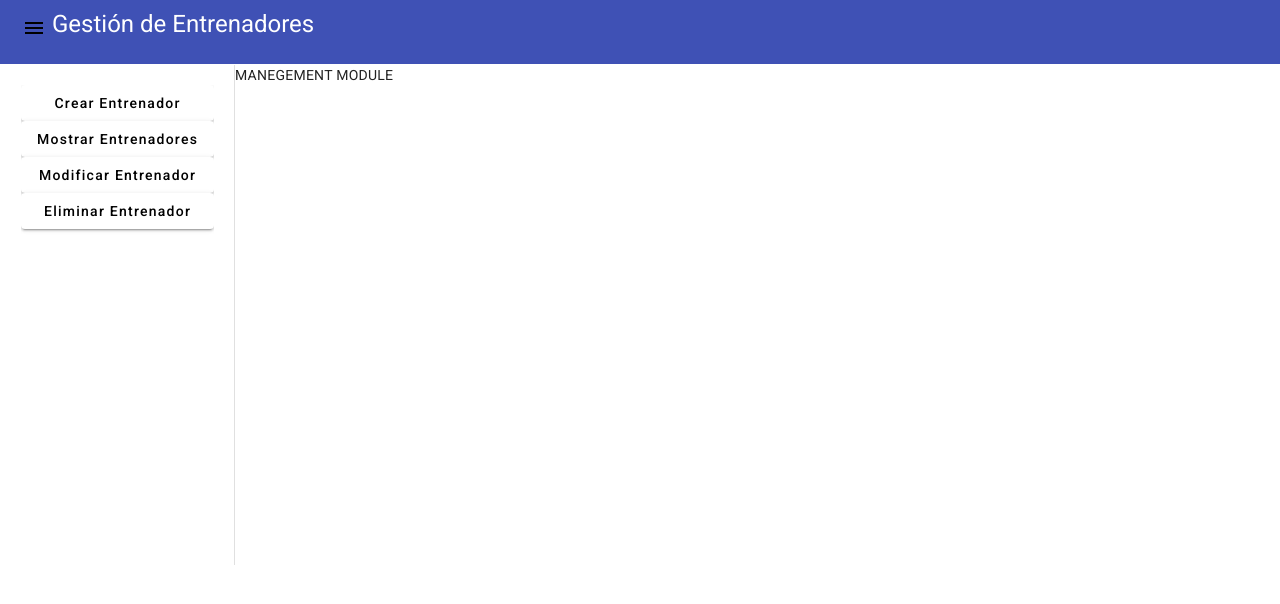
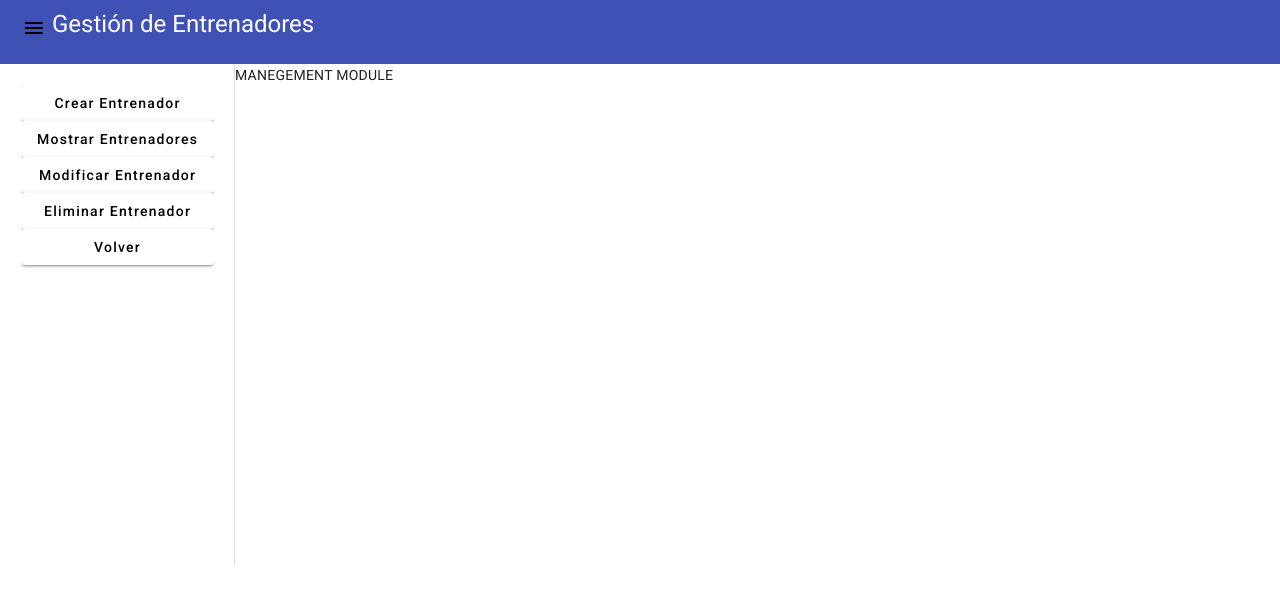
Before and after one commit to Jirgort/PY_EquipoDeportivo, an Angular app in the folder appThresholdcr/: page /coachSidenav in a window 1280 px wide. Both pictures are taken after a click on the button "menu". Shown: the top 604 px of the page. Built offline with nearby package versions, Linux system fonts and the light colour scheme.

Commit message:
botones de volver

```diff
--- a/appThresholdcr/src/app/components/adminModules/admin-athlete/athlete-sidenav-operations/athlete-sidenav-operations.component.html
+++ b/appThresholdcr/src/app/components/adminModules/admin-athlete/athlete-sidenav-operations/athlete-sidenav-operations.component.html
@@ -20,6 +20,9 @@
         </button>
         <button mat-raised-button (click)="changeOperation('delete');">
           Eliminar Deportista
+        </button>
+        <button mat-raised-button routerLink="/adminHome">
+          Volver
         </button>
       </div>
     </mat-drawer>
--- a/appThresholdcr/src/app/components/adminModules/admin-coach/coach-sidenav-operations/coach-sidenav-operations.component.html
+++ b/appThresholdcr/src/app/components/adminModules/admin-coach/coach-sidenav-operations/coach-sidenav-operations.component.html
@@ -20,6 +20,9 @@
       </button>
       <button mat-raised-button (click)="changeOperation('delete');">
         Eliminar Entrenador
+      </button>
+      <button mat-raised-button routerLink="/adminHome">
+        Volver
       </button>
     </div>
   </mat-drawer>
```
